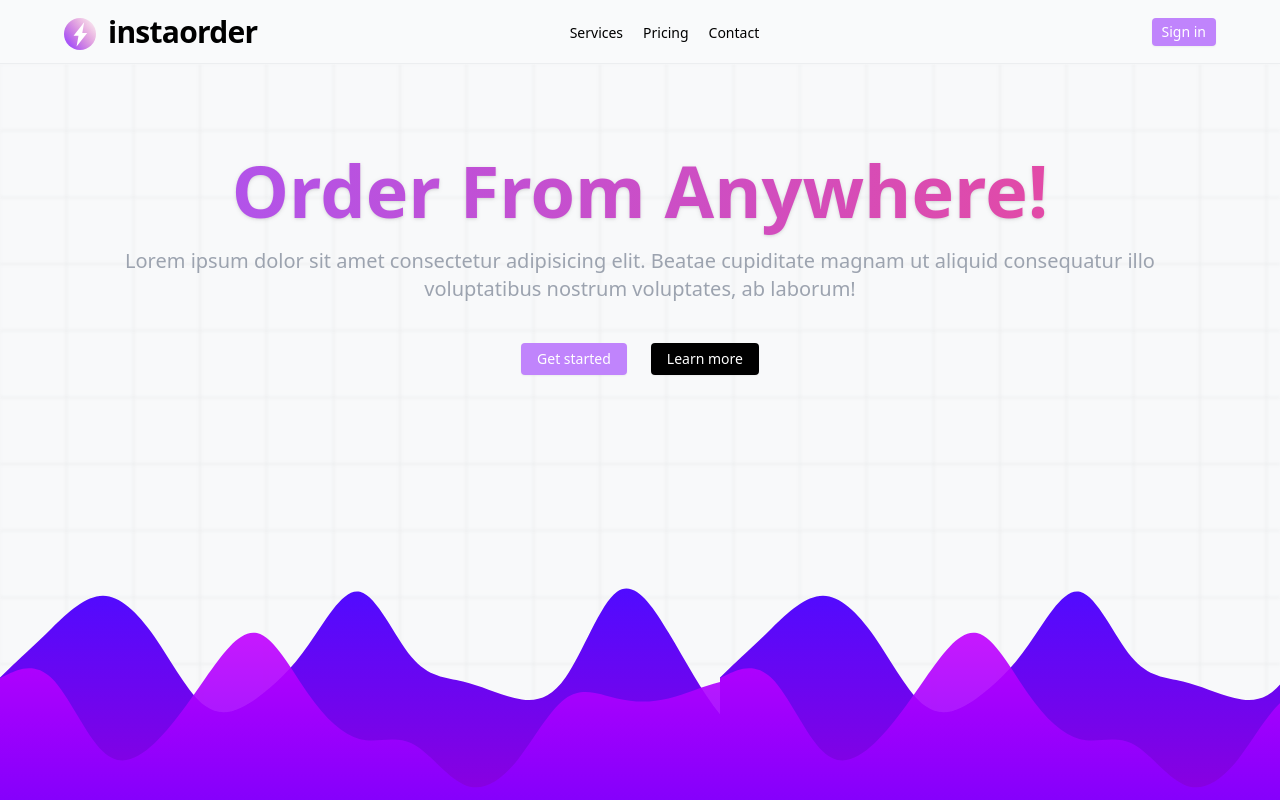
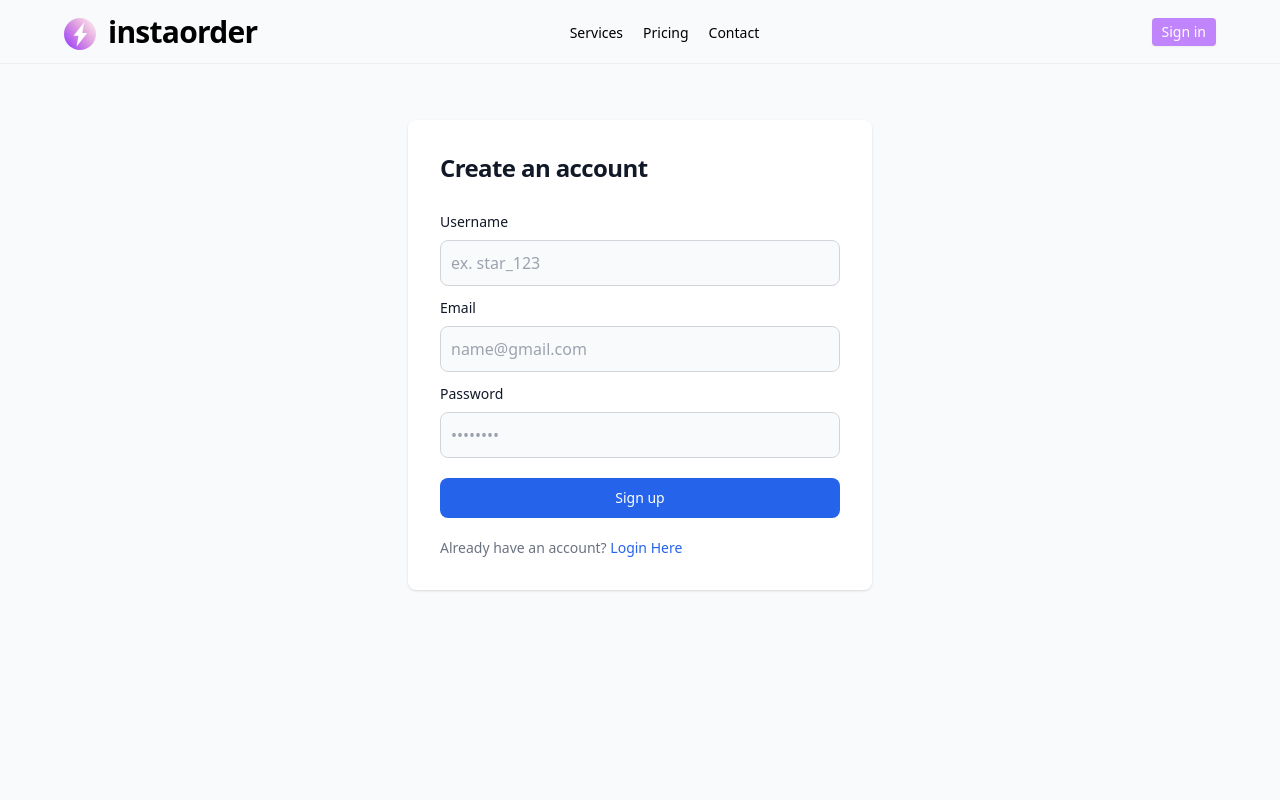
Before and after one commit to notEpsilon/instaorder, a React (Vite) app in the folder apps/client/: page /register in a window 1280 px wide. Shown: the top 800 px of the page. Built offline with nearby package versions, Linux system fonts and the light colour scheme.

Commit message:
added formik/yup and created register page with validation

```diff
--- a/apps/client/package.json
+++ b/apps/client/package.json
@@ -9,11 +9,15 @@
     "preview": "vite preview"
   },
   "dependencies": {
+    "formik": "^2.2.9",
     "framer-motion": "^7.6.15",
     "react": "^18.2.0",
     "react-dom": "^18.2.0",
     "react-intersection-observer": "^9.4.1",
-    "react-typed": "^1.2.0"
+    "react-router-dom": "^6.4.4",
+    "react-typed": "^1.2.0",
+    "yup": "^0.32.11",
+    "zustand": "^4.1.4"
   },
   "devDependencies": {
     "@types/react": "^18.0.24",
--- a/apps/client/src/App.tsx
+++ b/apps/client/src/App.tsx
@@ -1,11 +1,18 @@
 import Navbar from "./components/Navbar";
 import HomePage from "./pages/HomePage";
+import { Routes, Route } from "react-router-dom";
+import NotFound from "./components/NotFound";
+import RegisterPage from "./pages/RegisterPage";
 
 const App: React.FC = () => {
   return (
     <>
       <Navbar />
-      <HomePage />
+      <Routes>
+        <Route path="/" element={<HomePage />} />
+        <Route path="/register" element={<RegisterPage />} />
+        <Route path="*" element={<NotFound />} />
+      </Routes>
     </>
   );
 };
--- a/apps/client/src/components/Container.tsx
+++ b/apps/client/src/components/Container.tsx
@@ -1,13 +1,16 @@
 interface Props {
   className?: string;
   children: React.ReactNode;
+  maxW?: string;
 }
 
-const Container: React.FC<Props> = ({ className, children }) => {
+const Container: React.FC<Props> = ({
+  className,
+  children,
+  maxW = "max-w-[min(90%,78.125rem)]",
+}) => {
   return (
-    <div className={`max-w-[min(90%,78.125rem)] mx-auto h-full ${className}`}>
-      {children}
-    </div>
+    <div className={`${maxW} mx-auto h-full ${className}`}>{children}</div>
   );
 };
 
--- /dev/null
+++ b/apps/client/src/components/NotFound.tsx
@@ -0,0 +1,9 @@
+const NotFound: React.FC = () => {
+  return (
+    <div className="flex min-h-[calc(100vh-4rem)] items-center justify-center font-medium text-2xl">
+      404 | Not Found
+    </div>
+  );
+};
+
+export default NotFound;
--- a/apps/client/src/main.tsx
+++ b/apps/client/src/main.tsx
@@ -1,10 +1,17 @@
 import React from "react";
 import ReactDOM from "react-dom/client";
+import { BrowserRouter as Router } from "react-router-dom";
 import App from "./App";
 import "./index.css";
 
-ReactDOM.createRoot(document.getElementById("root") as HTMLElement).render(
+const root = ReactDOM.createRoot(
+  document.getElementById("root") as HTMLElement
+);
+
+root.render(
   <React.StrictMode>
-    <App />
+    <Router>
+      <App />
+    </Router>
   </React.StrictMode>
 );
--- /dev/null
+++ b/apps/client/src/pages/RegisterPage.tsx
@@ -0,0 +1,147 @@
+import { ErrorMessage, Field, Form, Formik } from "formik";
+import { Link, useNavigate } from "react-router-dom";
+import * as yup from "yup";
+// import Axios from "../api/axios-client";
+import Container from "../components/Container";
+
+const initialValues = { username: "", email: "", password: "" };
+
+const RegisterSchema = yup.object().shape({
+  username: yup
+    .string()
+    .min(3, "Username must be at least 3 characters")
+    .max(50, "Username is too long")
+    .matches(/^[a-zA-Z_]{1}[a-zA-Z0-9_]+$/, "Invalid username format")
+    .required("Username is required"),
+  email: yup
+    .string()
+    .email("Invalid email format")
+    .min(6, "Email must be at least 6 characters")
+    .max(80, "Email is too long")
+    .required("Email is required"),
+  password: yup
+    .string()
+    .min(8, "Password must be at least 8 characters")
+    .required("Password is required"),
+});
+
+const RegisterPage: React.FC = () => {
+  const navigate = useNavigate();
+
+  const handleSubmit = async (values: typeof initialValues) => {
+    // await Axios.post("/auth/register", { ...values });
+    await new Promise((resolve) => {
+      setTimeout(() => {
+        resolve(null);
+      }, 1000);
+    });
+    navigate("/login");
+  };
+
+  return (
+    <div className="min-h-[calc(100vh-4rem)] bg-gray-50 py-14 dark:bg-slate-900">
+      <Container
+        className="flex flex-col justify-center space-y-7 rounded-lg bg-white py-8 px-8 shadow dark:bg-slate-800"
+        maxW="max-w-[min(90%,29rem)]"
+      >
+        <h1 className="text-xl font-bold leading-tight tracking-tight text-gray-900 dark:text-white md:text-2xl">
+          Create an account
+        </h1>
+        <Formik
+          initialValues={{ ...initialValues }}
+          onSubmit={async (values, { setSubmitting, resetForm }) => {
+            await handleSubmit(values);
+            setSubmitting(false);
+            resetForm();
+          }}
+          validationSchema={RegisterSchema}
+        >
+          {({ isSubmitting }) => (
+            <Form method="POST" className="flex flex-col space-y-5">
+              <div className="space-y-3">
+                <div>
+                  <label
+                    htmlFor="username"
+                    className="mb-2 block text-sm font-medium text-gray-900 dark:text-white"
+                  >
+                    Username
+                  </label>
+                  <Field
+                    id="username"
+                    type="text"
+                    name="username"
+                    className="w-full rounded-lg border border-gray-300 bg-gray-50 p-2.5 outline-none focus:border-transparent focus:outline-none focus:ring-1 focus:ring-gray-900 dark:border-slate-800 dark:bg-slate-700 dark:text-white"
+                    placeholder="ex. star_123"
+                  />
+                  <ErrorMessage
+                    className="text-sm text-red-500"
+                    name="username"
+                    component="div"
+                  />
+                </div>
+                <div>
+                  <label
+                    htmlFor="email"
+                    className="mb-2 block text-sm font-medium text-gray-900 dark:text-white"
+                  >
+                    Email
+                  </label>
+                  <Field
+                    id="email"
+                    type="email"
+                    name="email"
+                    className="w-full rounded-lg border border-gray-300 bg-gray-50 p-2.5 outline-none focus:border-transparent focus:outline-none focus:ring-1 focus:ring-gray-900 dark:border-slate-800 dark:bg-slate-700 dark:text-white"
+                    placeholder="name@gmail.com"
+                  />
+                  <ErrorMessage
+                    className="text-sm text-red-500"
+                    name="email"
+                    component="div"
+                  />
+                </div>
+                <div>
+                  <label
+                    htmlFor="password"
+                    className="mb-2 block text-sm font-medium text-gray-900 dark:text-white"
+                  >
+                    Password
+                  </label>
+                  <Field
+                    id="password"
+                    type="password"
+                    name="password"
+                    className="w-full rounded-lg border border-gray-300 bg-gray-50 p-2.5 outline-none focus:border-transparent focus:outline-none focus:ring-1 focus:ring-gray-900 dark:border-slate-800 dark:bg-slate-700 dark:text-white"
+                    placeholder="••••••••"
+                  />
+                  <ErrorMessage
+                    className="text-sm text-red-500"
+                    name="password"
+                    component="div"
+                  />
+                </div>
+              </div>
+              <button
+                className="rounded-lg bg-blue-600 p-2.5 text-sm font-medium text-white outline-none hover:bg-blue-700 focus:outline-none focus:ring-2 focus:ring-blue-700 focus:ring-offset-1 disabled:bg-blue-400"
+                type="submit"
+                disabled={isSubmitting}
+              >
+                Sign up
+              </button>
+              <p className="text-sm text-gray-500 dark:text-gray-400">
+                Already have an account?{" "}
+                <Link
+                  to="/login"
+                  className="font-medium text-blue-600 hover:underline"
+                >
+                  Login Here
+                </Link>
+              </p>
+            </Form>
+          )}
+        </Formik>
+      </Container>
+    </div>
+  );
+};
+
+export default RegisterPage;
```
Also changed, not shown: 1 other file (tests, documents, lock files or other folders).
